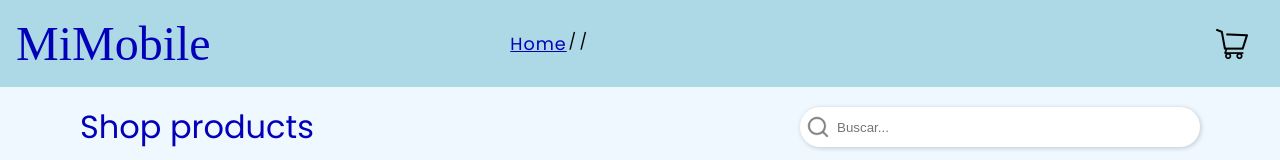
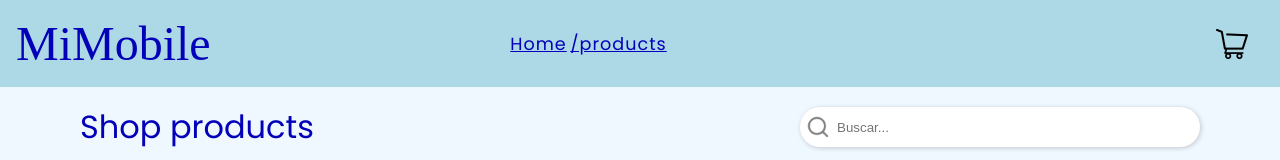
Before and after one commit to mahtyns/MiMobileReact, a React (Create React App) app: page /products in a window 1280 px wide. Shown: the top 160 px of the page. Built offline with nearby package versions, Linux system fonts and the light colour scheme; a web font is replaced by a local one.

Commit message:
updated breadcrumbs

```diff
--- a/src/Routing.js
+++ b/src/Routing.js
@@ -21,7 +21,7 @@ const Routing = ({productsInCartNumber, addItemToCart}) => {
             path='products' exact
             element={<ProductListView productList={products} />} />
             <Route
-            path={':product_id'}
+            path={'products/:product_id'}
             element={<ProductDetailView
             productList={products}
             addItemToCart={addItemToCart}
--- a/src/components/molecules/Breadcrumbs.jsx
+++ b/src/components/molecules/Breadcrumbs.jsx
@@ -1,19 +1,27 @@
 import React from 'react'
 import './styles/moleculeStyles.css'
 import BreadcrumbLink from '../atoms/BreadcrumbLink'
-import { Link } from "react-router-dom";
+import { Link, useLocation } from "react-router-dom";
 
 
 const Breadcrumbs = () => {
+
+  const location = useLocation();
+  const currentPath = window.location.href;
+  console.log(currentPath)
+
   return (
     <div className='breadcrumbsContainer'>
       <Link to='/' >
       <BreadcrumbLink linkName={'Home'}/>
       </Link>
-      <p> {'/'} </p>
-      <BreadcrumbLink linkName={null} />
-      <p> {'/'} </p>
-      <BreadcrumbLink linkName={null} />
+      { location.pathname !== '/' ?
+      <>
+      <BreadcrumbLink linkName={location.pathname} />
+      <BreadcrumbLink linkName={null}   />
+      </>
+        : null
+      }
     </div>
   )
 }
--- a/src/components/organisms/ProductListGallery.jsx
+++ b/src/components/organisms/ProductListGallery.jsx
@@ -10,7 +10,7 @@ const ProductListGallery = ({productList}) => {
   return (
     <div className='productGridContainer'>
       {productList.map(product =>
-      <Link to={`/${product.product_id}`}>
+        <Link to={`/products/${product.product_id}`}>
       <ProductItemListed key={product.product_id} productName={product.product_brand + ' ' + product.product_model} imageAlt={product.product_brand + ' ' + product.product_model} imageSrc={product.product_img} productPrice={product.product_price}/>
       </Link>)
       }
```
